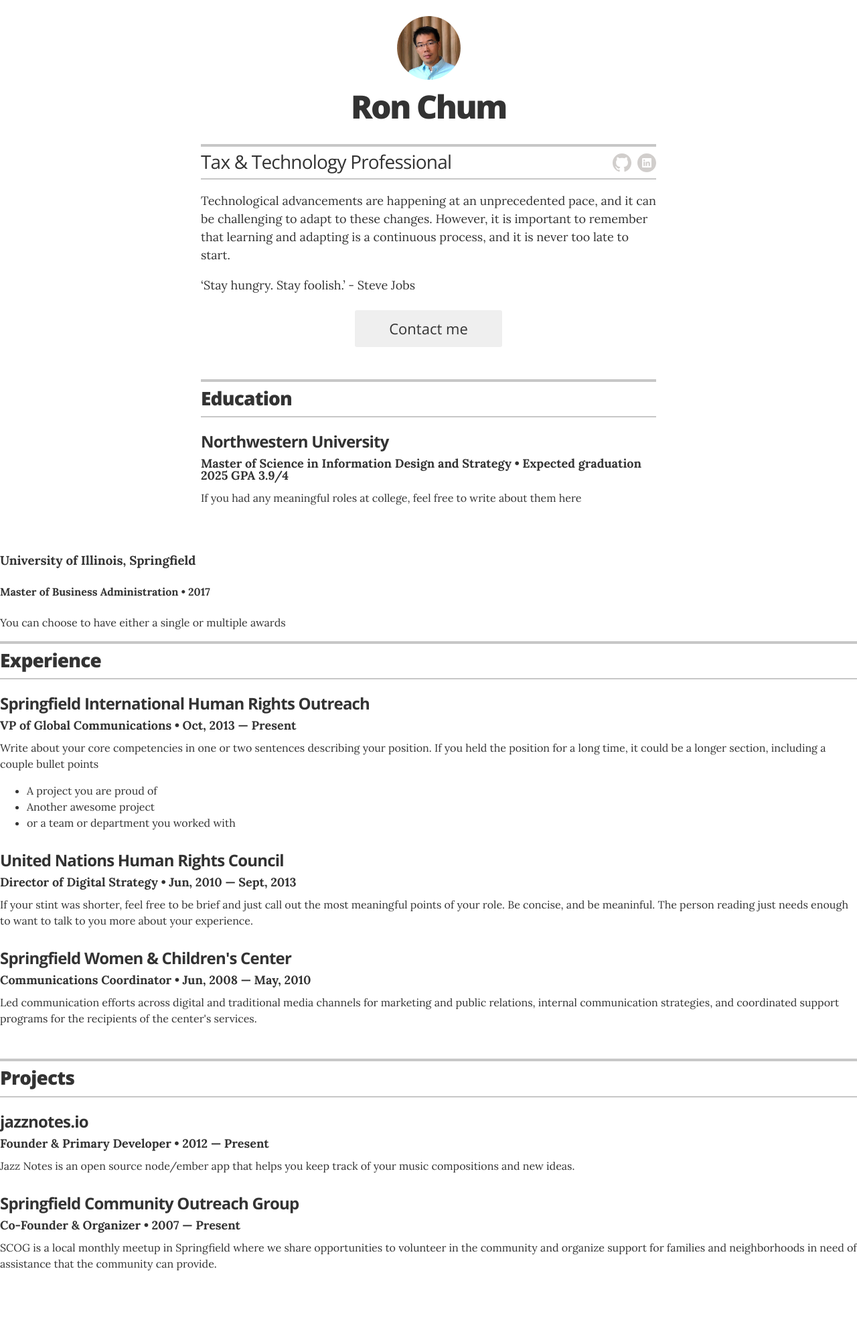
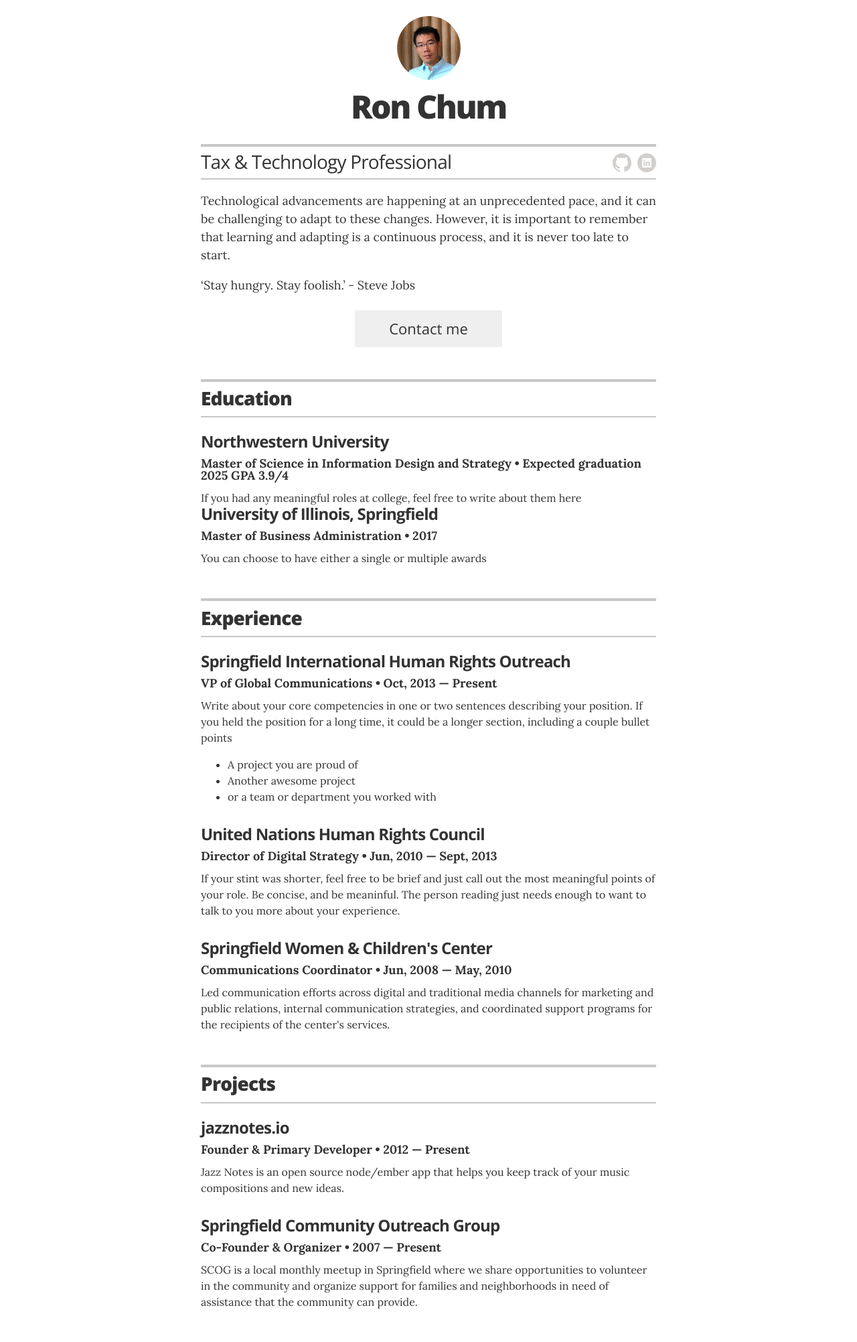
Before and after one commit to rchum/portfolio, a Jekyll site: the page built from index.html, in a window 1280 px wide. Shown: the whole page at 67% size. Built offline with Jekyll 4.4.1, drawn with Linux system fonts in a browser that asks for light colours; before the commit the page ends 1946 px from its top, so only the background shows below that.

Commit message:
Update resume.html

```diff
--- a/_layouts/resume.html
+++ b/_layouts/resume.html
@@ -67,10 +67,10 @@
               {% for award in education.awards %}
               <li>{{ award.award }}</li>
               {% endfor %}
-            </ul> -->
-          <p class="resume-item-copy">{{ education.summary }}</p>
-        </div>
+            </ul>
 
+        </div> -->
+        <p class="resume-item-copy">{{ education.summary }}</p>
 
         {% endfor %}
       </section>
```
